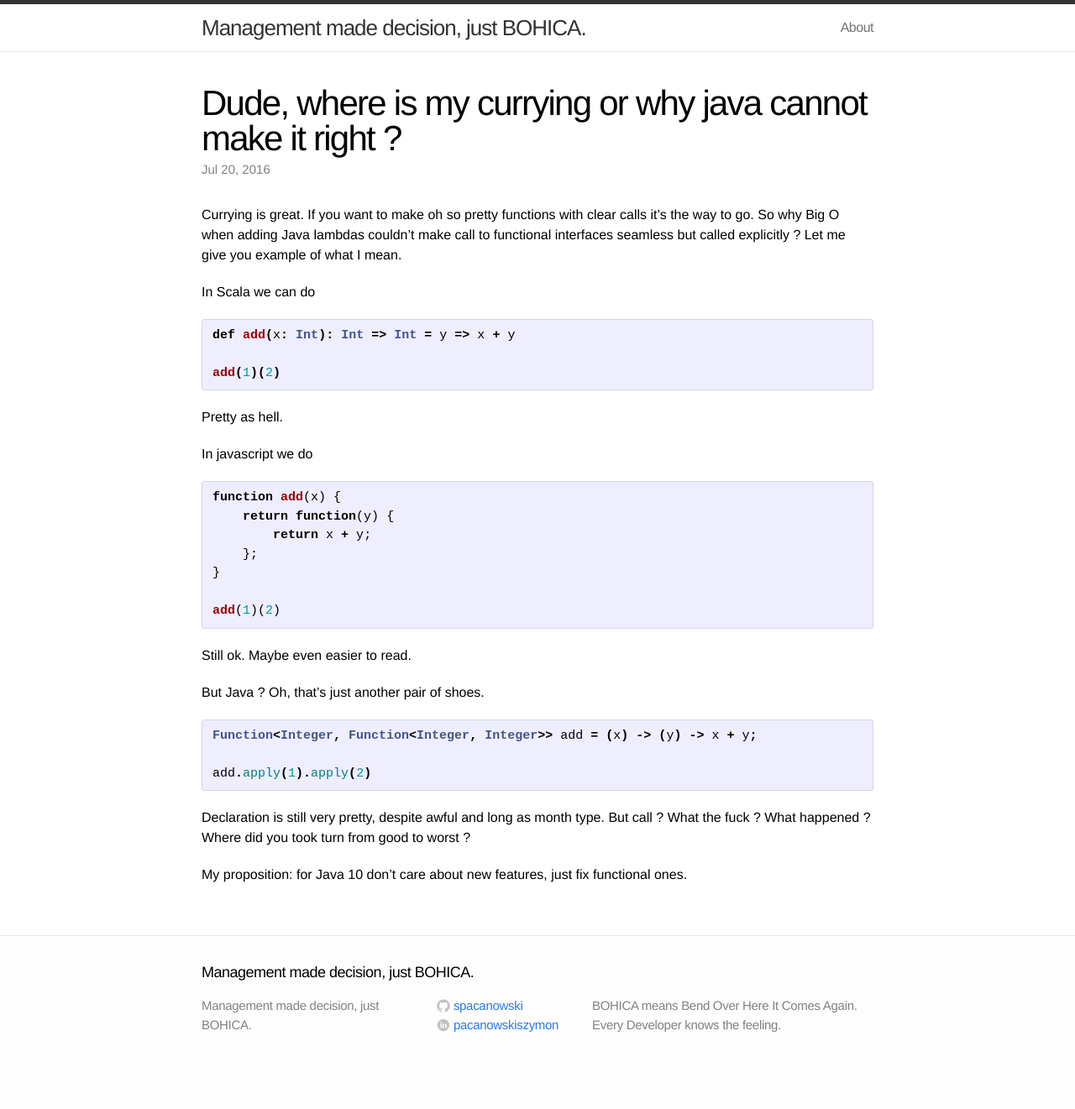
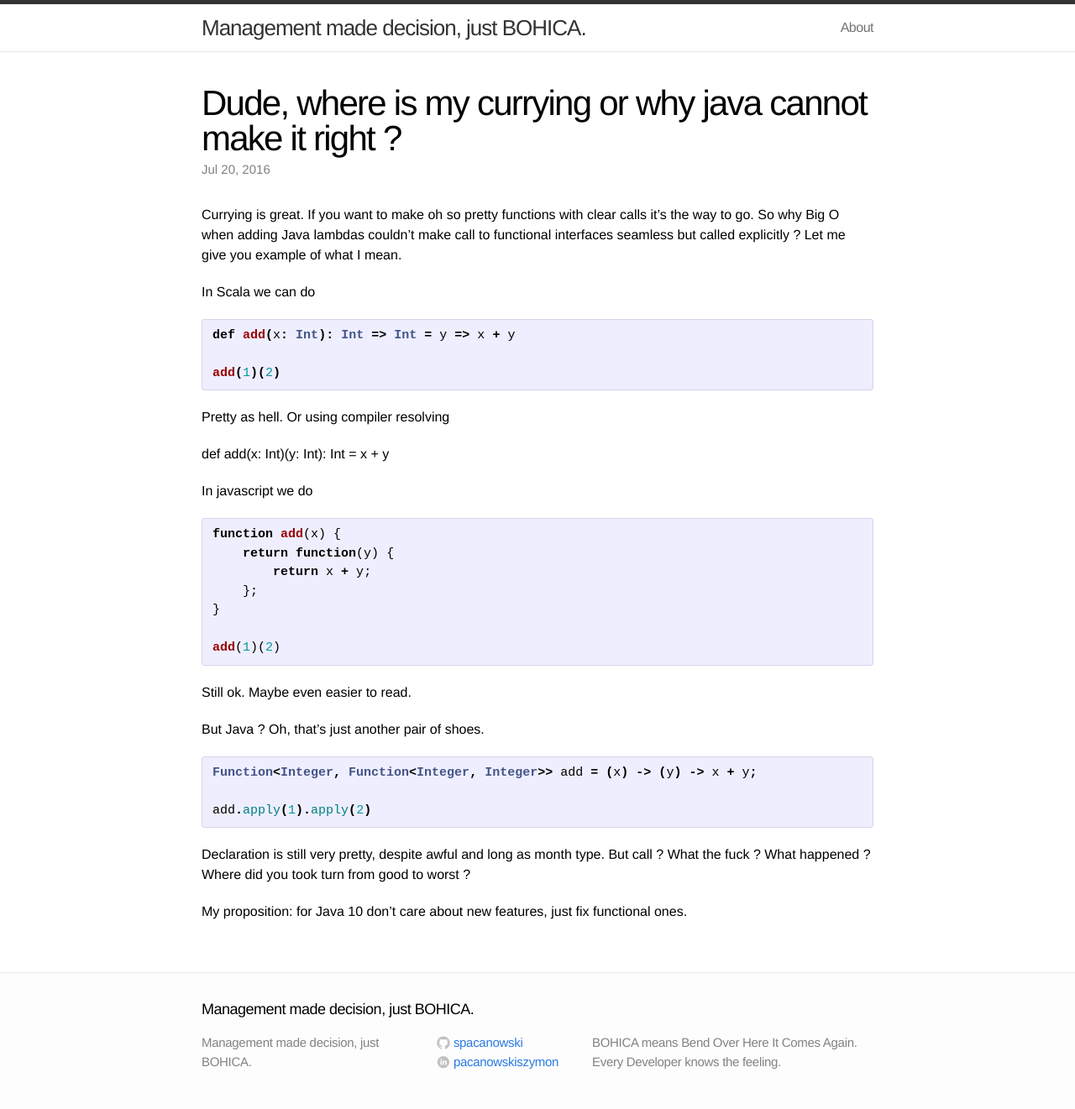
Before and after one commit to spacanowski/spacanowski.github.io, a Jekyll site: the page built from _posts/2016-07-20-java-currying.markdown, in a window 1280 px wide. Shown: the whole page at 84% size. Built offline with Jekyll 4.4.1, drawn with Linux system fonts in a browser that asks for light colours; before the commit the page ends 1277 px from its top, so only the background shows below that.

Commit message:
Update 2016-07-20-java-currying.markdown

```diff
--- a/_posts/2016-07-20-java-currying.markdown
+++ b/_posts/2016-07-20-java-currying.markdown
@@ -16,6 +16,10 @@ add(1)(2)
 {% endhighlight %}
 
 Pretty as hell.
+Or using compiler resolving
+
+def add(x: Int)(y: Int): Int = x + y
+
 
 In javascript we do
 
```
